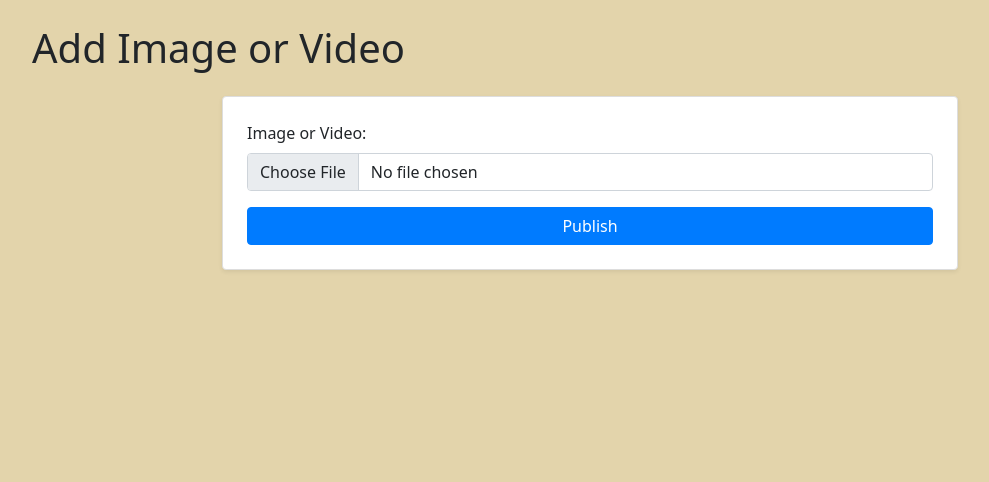
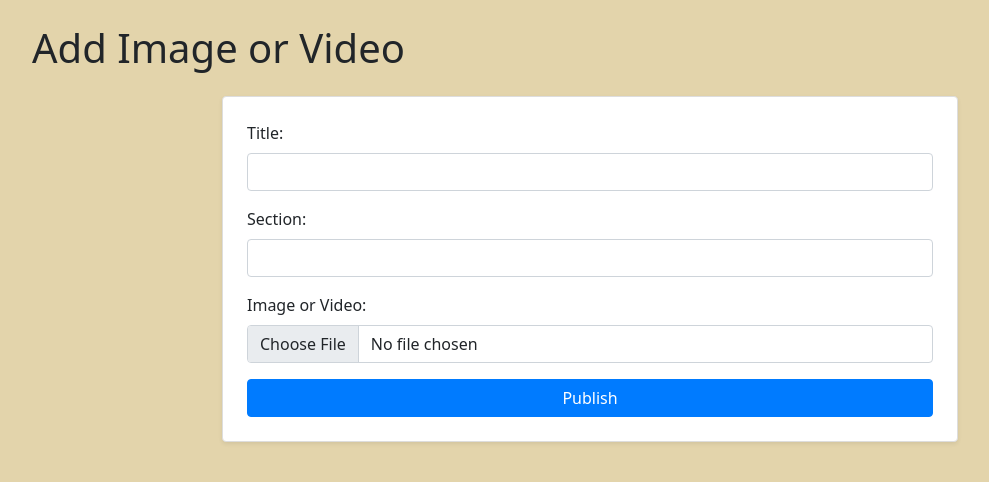
Before and after one commit to KuliesJ/MMRework, a Flask app: page /add_image_or_video in a window 1280 px wide. Shown: the part 102-584 px from the top of the page, without its empty margins (50-1039 px from the left). Run offline with Flask 3, Linux system fonts and the light colour scheme; data that the repository does not hold is empty.

Commit message:
Se puede agregar fotos a secciones, arreglar el seleccionar sección

```diff
--- a/app/templates/display_posts.html
+++ b/app/templates/display_posts.html
@@ -23,7 +23,7 @@
                             <h2 class="card-title">Donate Online</h2>
                             <p class="card-text">Please join our mission efforts and make your tax deductible donation using PayPal by clicking the button below.</p>
                             <div class="text-center">
-                                <a href="https://www.paypal.com/donate?token=45c399PDjh5R_dyrlszNZrwIoGZDZDQdQEsHcMEn7-ntYD1uwFHHcxDFuowUVyogvobnyJxDMlf8jmq5" target="_blank" style="display: inline-block; border: 2px solid #000000; border-radius: 5px; padding: 10px;">
+                                <a href="https://www.paypal.com/donate?token=1tcei91qKDNHChkfpFYVJ3WTCOyFiZZbFMTmcEG94YT4UadiipGrovFn770xPGmVNG7VgYI_aI0TaInA" target="_blank" style="display: inline-block; border: 2px solid #000000; border-radius: 5px; padding: 10px;">
                                     <img src="{{ url_for('static', filename='images/donate.png') }}" style="max-width: 100%; height: auto;">
                                 </a>
                             </div>
--- a/app/templates/memory_form.html
+++ b/app/templates/memory_form.html
@@ -8,11 +8,21 @@
         <div class="row">
             <div class="col-md-8 offset-md-2">
                 <form method="POST" enctype="multipart/form-data" class="card shadow-sm p-4">
-                    <input type="hidden" name="section_id" value="{{ section_id }}">
+                    <div class="mb-3">
+                        <label for="title" class="form-label">Title:</label>
+                        <input type="text" id="title" name="title" class="form-control" required>
+                    </div>
+                    <div class="mb-3">
+                        <label for="section" class="form-label">Section:</label>
+                        <select id="section" name="section_id" class="form-control" required>
+                            {% for section in sections %}
+                                <option value="{{ section.id }}">{{ section.name }}</option>
+                            {% endfor %}
+                        </select>
+                    </div>
                     <div id="image-field" class="content-field mb-3">
                         <label for="image" class="form-label">Image or Video:</label>
-                        <input type="file" id="image" name="image" class="form-control"
-                               accept="image/jpeg, image/png, video/mp4">
+                        <input type="file" id="image" name="image" class="form-control" accept="image/jpeg, image/png, video/mp4" required>
                     </div>
 
                     <button type="submit" class="btn btn-primary">Publish</button>
```
Also changed, not shown: app/templates/display_memories.html (+12 -4 lines).
